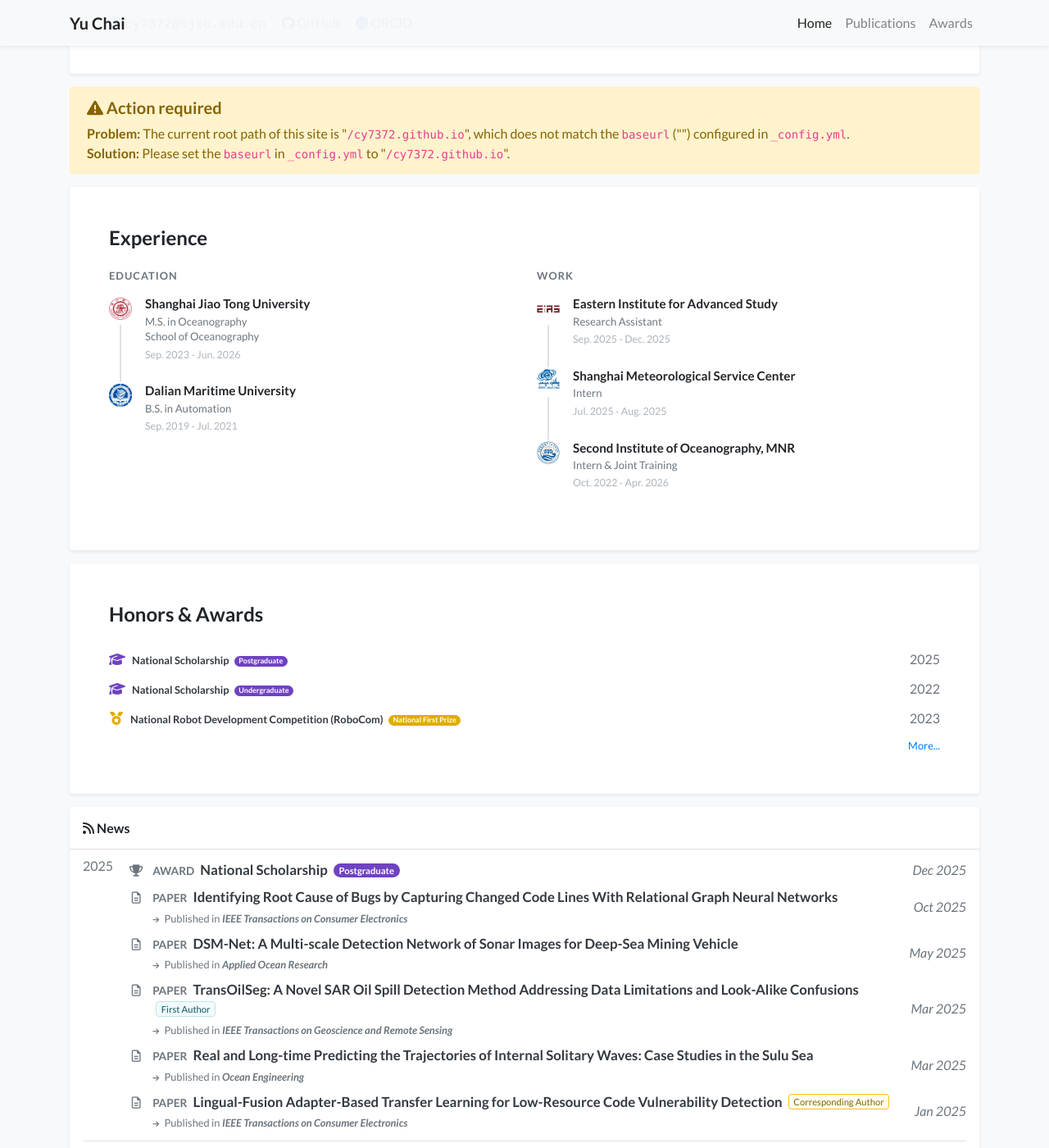
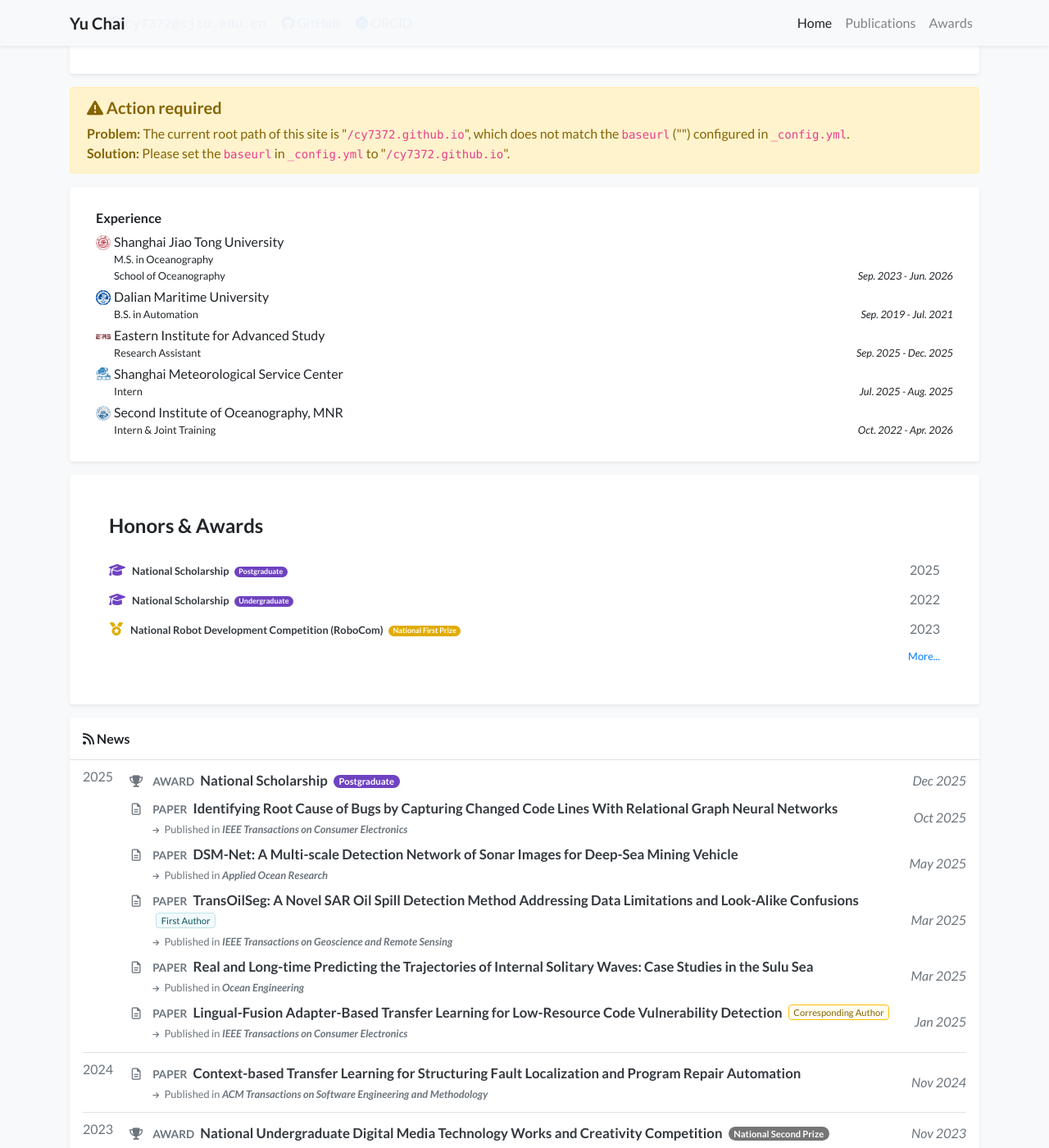
Before and after one commit to cy7372/cy7372.github.io, a Jekyll site: the page built from index.html, in a window 1280 px wide and 1400 px high, scrolled down 546 px. Shown: the whole window at 82% size. Built offline with Jekyll 4.4.1, drawn with Linux system fonts in a browser that asks for light colours; nearby versions of some CDN libraries; a style sheet for code colours, icons or effects is not loaded.

Commit message:
[Auto Backup] 重构教育与经历展示为单列紧凑布局

```diff
--- a/_includes/widgets/experience_card.html
+++ b/_includes/widgets/experience_card.html
@@ -1,53 +1,42 @@
 <div class="row mt-3">
     <div class="col">
         <div class="card border-0 shadow-sm bg-white">
-            <div class="card-body p-5">
-                <h4 class="font-weight-bold mb-4">Experience</h4>
-
-                <div class="row">
+            <div class="card-body p-4">
+                <div class="mx-2 my-1">
+                    <h6>Experience</h6>
+                    <ul class="list-unstyled mb-1">
                         {% if site.data.profile.education %}
-                    <div class="col-md-6">
-                        <h6 class="text-muted font-weight-bold mb-3 text-uppercase" style="font-size: 0.8rem; letter-spacing: 0.08em;">Education</h6>
-                        <div class="timeline-v">
                         {% for item in site.data.profile.education %}
-                            <div class="tl-item">
-                                <div class="tl-marker tl-edu">
-                                    <img src="{{ item.logo | relative_url }}" alt="{{ item.name }}" class="tl-logo">
-                                </div>
-                                <div class="tl-body">
-                                    <div class="tl-name">{{ item.name }}</div>
-                                    {% if item.position and item.position != "" %}
-                                    <div class="tl-pos">{{ item.position }}</div>
-                                    {% endif %}
-                                    <div class="tl-date">{{ item.date }}</div>
+                        <li class="media mb-1">
+                            <img src="{{ item.logo | relative_url }}" alt="{{ item.name }}" style="width: 18px;" class="mr-1 mt-1">
+                            <div class="media-body">
+                                <div>{{ item.name }}</div>
+                                <div class="small">{{ item.dept }}</div>
+                                <div class="small d-flex justify-content-between">
+                                    <div>{{ item.position }}</div>
+                                    <div class="mt-auto no-break text-right pl-2" style="min-width: 135px;"><em>{{ item.date }}</em></div>
                                 </div>
                             </div>
+                        </li>
                         {% endfor %}
-                        </div>
-                    </div>
                         {% endif %}
 
                         {% if site.data.profile.experience %}
-                    <div class="col-md-6">
-                        <h6 class="text-muted font-weight-bold mb-3 text-uppercase" style="font-size: 0.8rem; letter-spacing: 0.08em;">Work</h6>
-                        <div class="timeline-v">
                         {% for item in site.data.profile.experience %}
-                            <div class="tl-item">
-                                <div class="tl-marker tl-work">
-                                    <img src="{{ item.logo | relative_url }}" alt="{{ item.name }}" class="tl-logo">
-                                </div>
-                                <div class="tl-body">
-                                    <div class="tl-name">{{ item.name }}</div>
-                                    {% if item.position and item.position != "" %}
-                                    <div class="tl-pos">{{ item.position }}</div>
-                                    {% endif %}
-                                    <div class="tl-date">{{ item.date }}</div>
+                        <li class="media mb-1">
+                            <img src="{{ item.logo | relative_url }}" alt="{{ item.name }}" style="width: 18px;" class="mr-1 mt-1">
+                            <div class="media-body">
+                                <div>{{ item.name }}</div>
+                                <div class="small">{{ item.dept }}</div>
+                                <div class="small d-flex justify-content-between">
+                                    <div>{{ item.position }}</div>
+                                    <div class="mt-auto no-break text-right pl-2" style="min-width: 135px;"><em>{{ item.date }}</em></div>
                                 </div>
                             </div>
+                        </li>
                         {% endfor %}
-                        </div>
-                    </div>
                         {% endif %}
+                    </ul>
                 </div>
             </div>
         </div>
--- a/assets/css/global.css
+++ b/assets/css/global.css
@@ -196,66 +196,3 @@ div.lazy {
 [id^="modal-citation-"] .modal-footer {
     border-top: 1px solid #e9ecef;
 }
-
-/* 6. Vertical Timeline Styles */
-.timeline-v {
-    position: relative;
-    padding-left: 0;
-}
-
-.tl-item {
-    position: relative;
-    padding-left: 44px;
-    padding-bottom: 1.5rem;
-}
-
-.tl-item:not(:last-child)::after {
-    content: '';
-    position: absolute;
-    left: 13px;
-    top: 36px;
-    bottom: 0;
-    width: 2px;
-    background: #dee2e6;
-}
-
-.tl-marker {
-    position: absolute;
-    left: 0;
-    top: 2px;
-    width: 28px;
-    height: 28px;
-    display: flex;
-    align-items: center;
-    justify-content: center;
-}
-
-.tl-logo {
-    width: 28px;
-    height: 28px;
-    object-fit: contain;
-}
-
-.tl-body {
-    padding-top: 0;
-}
-
-.tl-name {
-    font-weight: 700;
-    font-size: 0.95rem;
-    color: #212529;
-    line-height: 1.35;
-}
-
-.tl-pos {
-    font-size: 0.82rem;
-    color: #6c757d;
-    line-height: 1.4;
-    margin-top: 2px;
-}
-
-.tl-date {
-    font-size: 0.78rem;
-    color: #adb5bd;
-    margin-top: 4px;
-}
```
Lines whose indentation alone changed are shown as unchanged.
